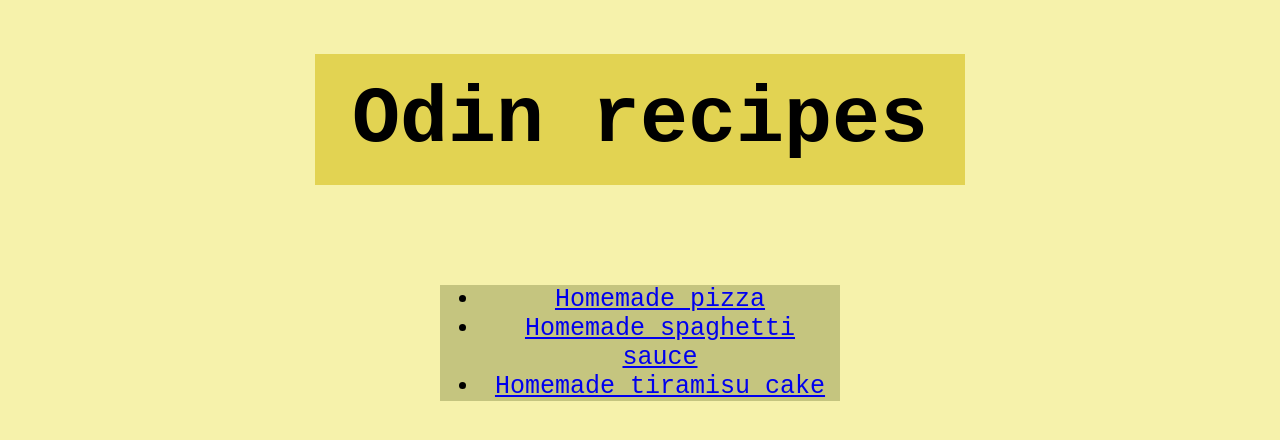
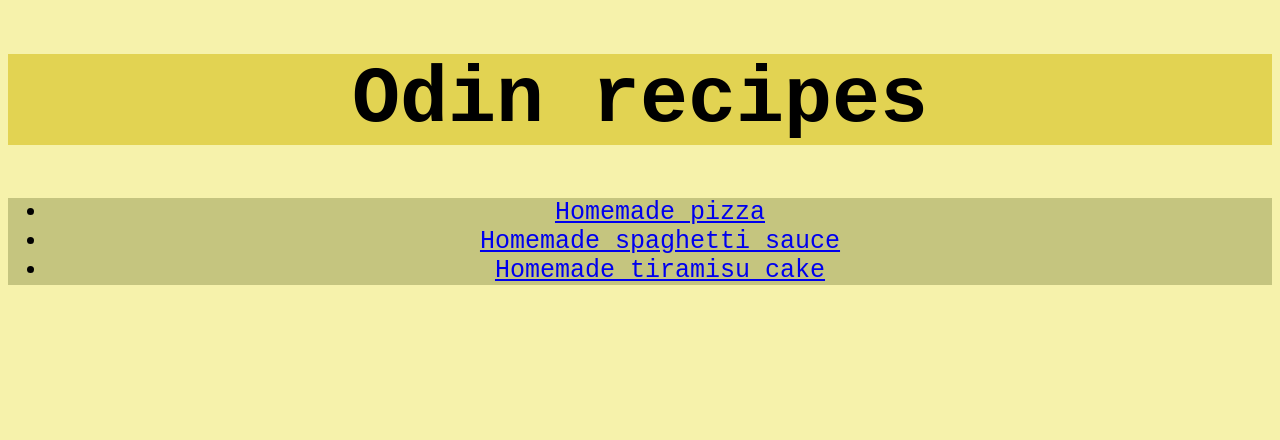
Before and after one commit to MilsenOnly12k/odin-recipes, a plain HTML site: page index.html in a window 1280 px wide. Drawn offline with Linux system fonts and the light colour scheme.

Commit message:
Revert "Change main page using divs, padding, margin etc."
This reverts commit f69e1c87ff97c029fb8870df0d7fed87eef546b1.

```diff
--- a/index.html
+++ b/index.html
@@ -6,7 +6,7 @@
     <link rel="stylesheet" href="styles.css">
   </head>
   <body>
-    <div  class="Header">
+    <div  id="Header">
       <h1>Odin recipes</h1>
     </div>
 
--- a/styles.css
+++ b/styles.css
@@ -1,22 +1,13 @@
 body {
   background-color: rgb(246, 242, 171);
   text-align: center;
-  box-sizing: border-box;
-
 
 }
 
-
-.Header {
+#Header {
   background-color: rgb(226, 211, 82);
   font-size: 40px;
   font-family: "Courier New", monospace, sans-serif;
-  width: 650px;
-  margin: 0 auto;
-
-}
-.Header h1 {
-  padding: 20px
 }
 
 .Selection {
@@ -25,6 +16,4 @@ body {
   color: black;
   font-family: "Courier New", monospace, sans-serif;
   font-weight: 400;
-  width: 400px;
-  margin: 100px auto;
 }
```
